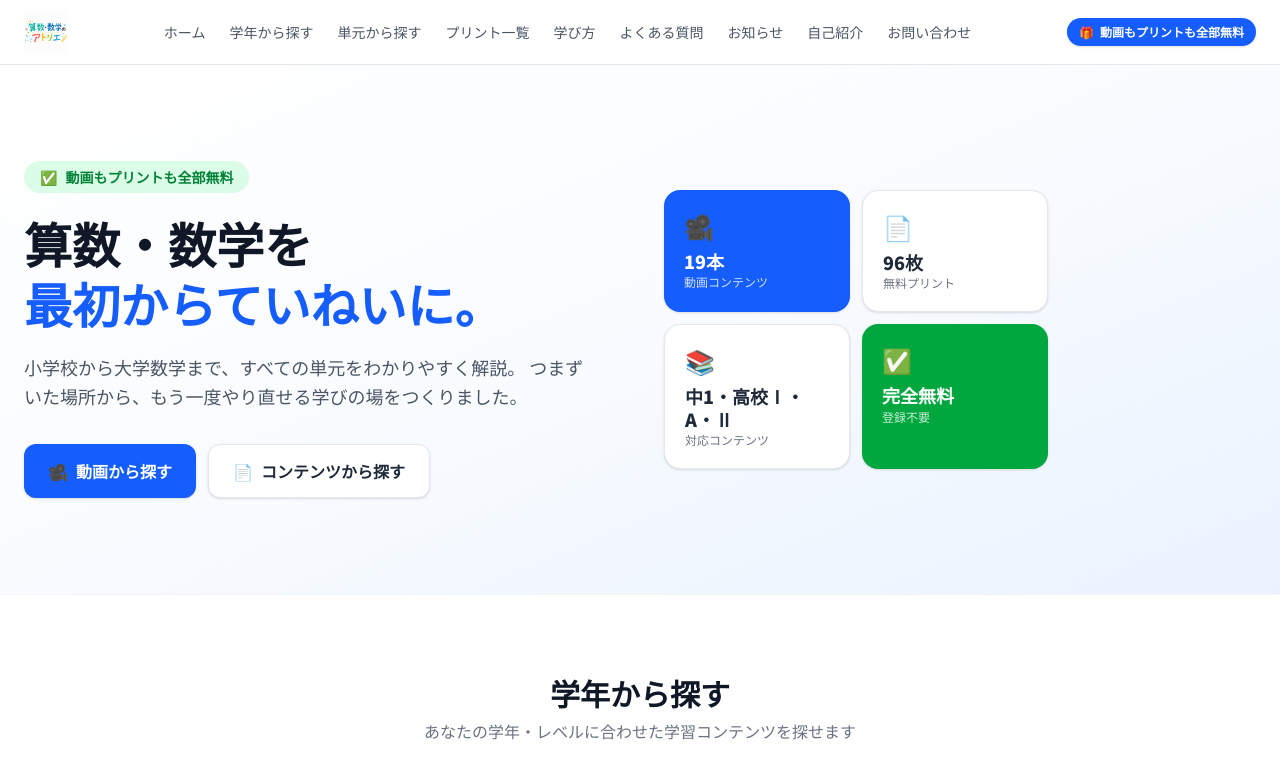
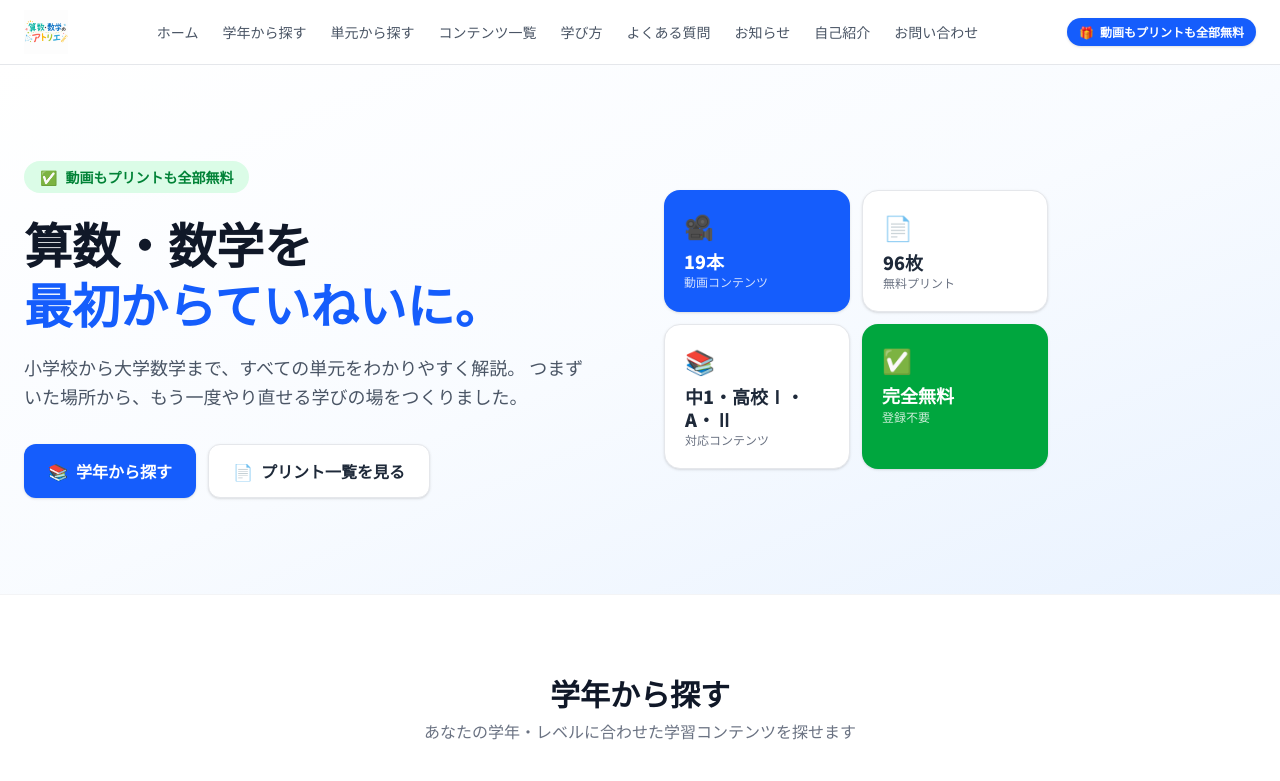
Before and after one commit to mathematics2560/sansu-sugaku-atelier, a Next.js app: page / in a window 1280 px wide. Shown: the top 781 px of the page. Built offline with nearby package versions, Linux system fonts and the light colour scheme.

Commit message:
ヘッダーを「コンテンツ一覧」に修正し、ヒーローCTAを「学年から探す」に変更
Co-Authored-By: Claude Sonnet 4.6 <noreply@anthropic.com>

```diff
--- a/app/page.tsx
+++ b/app/page.tsx
@@ -138,18 +138,18 @@ export default function Home() {
                 </p>
                 <div className="flex flex-col sm:flex-row gap-3">
                   <Link
-                    href="/videos"
+                    href="/grade"
                     className="inline-flex items-center justify-center gap-2 bg-blue-600 hover:bg-blue-700 text-white font-bold px-6 py-3.5 rounded-xl transition-colors shadow-sm"
                   >
-                    <span>🎥</span>
-                    <span>動画から探す</span>
+                    <span>📚</span>
+                    <span>学年から探す</span>
                   </Link>
                   <Link
                     href="/prints"
                     className="inline-flex items-center justify-center gap-2 bg-white hover:bg-gray-50 text-gray-800 font-bold px-6 py-3.5 rounded-xl border border-gray-200 transition-colors shadow-sm"
                   >
                     <span>📄</span>
-                    <span>コンテンツから探す</span>
+                    <span>プリント一覧を見る</span>
                   </Link>
                 </div>
               </div>
--- a/components/Header.tsx
+++ b/components/Header.tsx
@@ -8,7 +8,7 @@ const NAV_LINKS = [
   { href: "/", label: "ホーム" },
   { href: "/grade", label: "学年から探す" },
   { href: "/topics", label: "単元から探す" },
-  { href: "/prints", label: "プリント一覧" },
+  { href: "/prints", label: "コンテンツ一覧" },
   { href: "/how-to-learn", label: "学び方" },
   { href: "/faq", label: "よくある質問" },
   { href: "/news", label: "お知らせ" },
```
